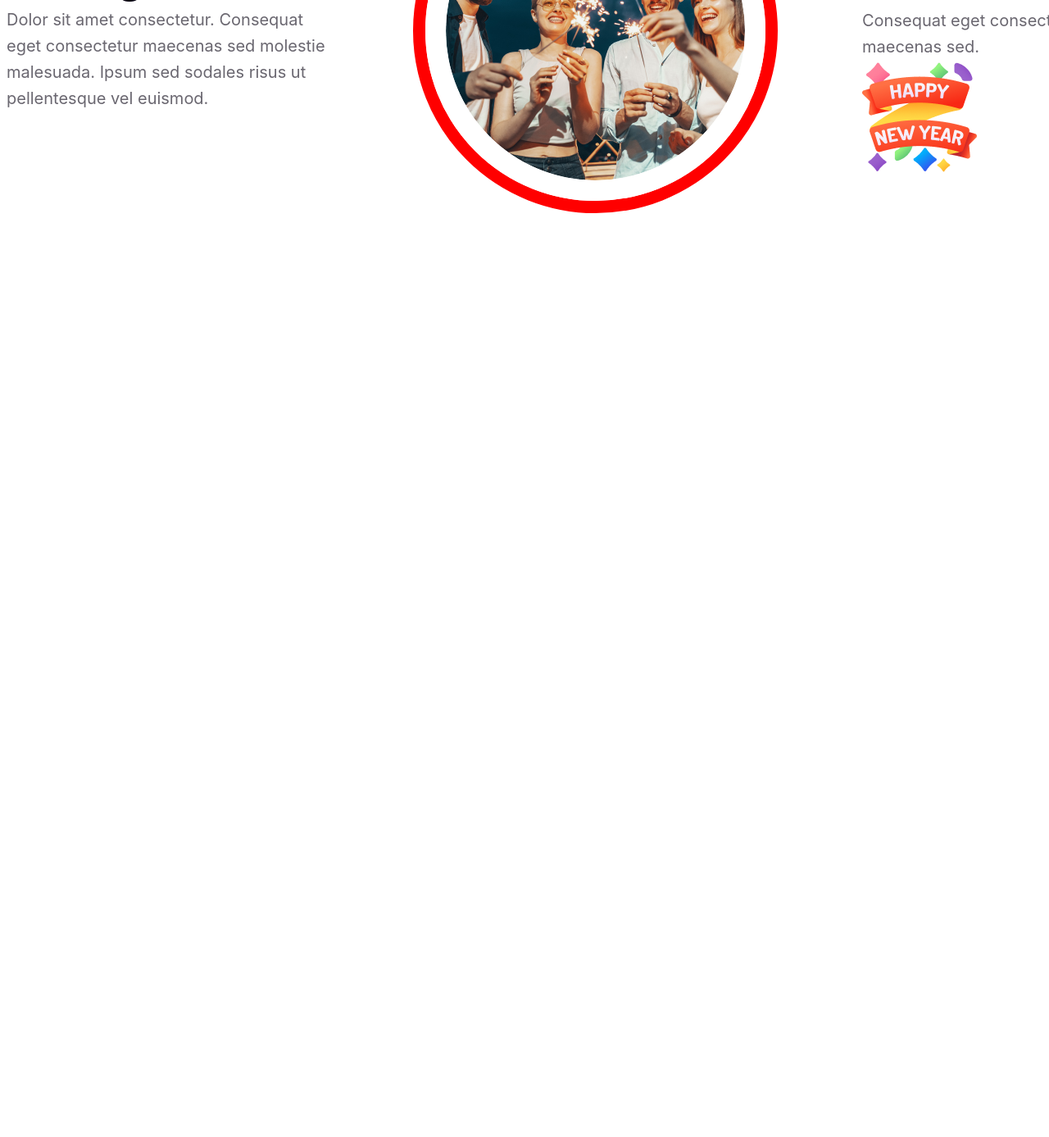
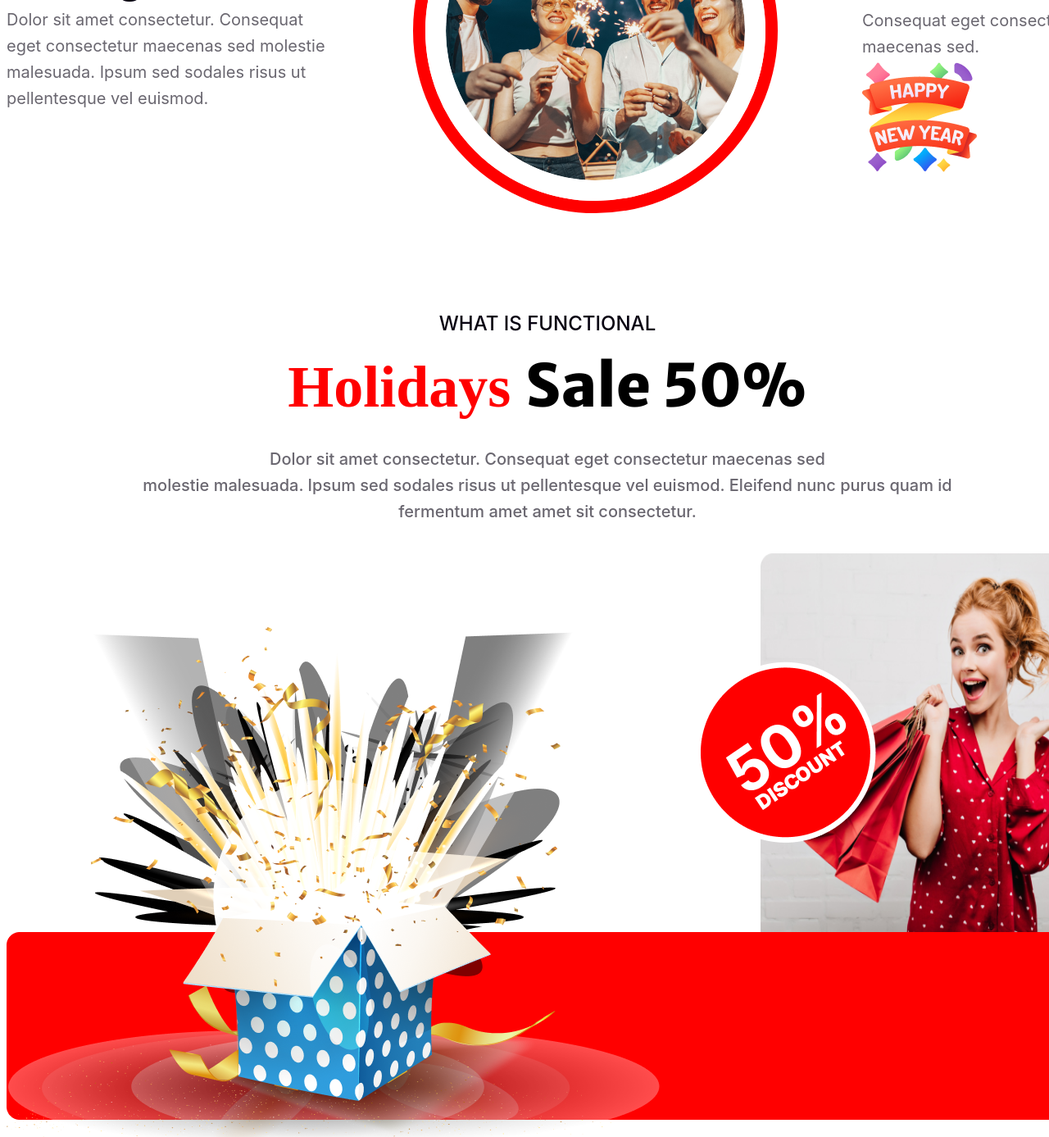
Before and after one commit to Prodhan1971/happy-new-year-project, a plain HTML site: page index.html in a window 1280 px wide. Shown: the part 3157-4544 px from the top of the page at 82% size. Before the commit the page ends 3425 px from the top, so only its background shows below. Drawn offline with Linux system fonts and the light colour scheme.

Commit message:
Holiday sectin

```diff
--- a/index.html
+++ b/index.html
@@ -89,7 +89,8 @@
             <div id="soon">
                 Coming Soon
             </div>
-            <div id="article">Dolor sit amet consectetur. Consequat eget consectetur maecenas sed molestie malesuada. Ipsum sed
+            <div id="article">Dolor sit amet consectetur. Consequat eget consectetur maecenas sed molestie malesuada.
+                Ipsum sed
                 sodales risus ut pellentesque vel euismod.
             </div>
         </div>
@@ -112,6 +113,39 @@
         </div>
     </div>
 
+    <!-- Holiday section -->
+    <div class="holiday-section">
+        <div class="holiday-section-red">
+            <div class="holiday-description-section">
+                <div class="description-article-one">
+                    WHAT IS FUNCTIONAL
+                </div>
+                <div class="description-article-two">
+                    Holidays <span style="color: black;">Sale 50%</span>
+                </div>
+                <div class="description-article-three">
+                    Dolor sit amet consectetur. Consequat eget consectetur maecenas sed <br> molestie malesuada. Ipsum sed
+                    sodales risus ut pellentesque vel euismod. Eleifend nunc purus quam id <br> fermentum amet amet sit
+                    consectetur.
+                </div>
+
+            </div>
+            <div class="holiday-offer-section">
+                <div class="holiday-offer-section-inner">
+                    <img src="Group 75.png" alt="">
+                </div>
+                <div class="holiday-offer-section-inner-two">
+
+                    <div class="holiday-offer-section-inner-two-pro-inner">
+                        <img src="Group 44.png" alt="">
+                    </div>
+                </div>
+
+            </div>
+        </div>
+
+    </div>
+
 </body>
 
 </html>
--- a/styles/style.css
+++ b/styles/style.css
@@ -279,9 +279,80 @@
     border: 15px solid #F00;
 }
 
-#white-border img{
+#white-border img {
     border: 25px solid white;
     border-radius: 364.844px;
 }
 
 /* 224 */
+
+.holiday-section {
+    width: 1320px;
+    height: 986px;
+    /* border: 4px solid black; */
+    margin: 120px auto;
+    background-image: url(../Rectangle\ 2.png);
+    background-repeat: no-repeat;
+    background-position: bottom;
+
+
+}
+
+.holiday-section-red {
+    background-image: url(../Rectangle\ 1.png);
+    background-repeat: no-repeat;
+    background-position: right;
+    background-size: 400px 462px;
+
+
+
+}
+
+
+.holiday-description-section {
+    text-align: center;
+}
+
+.description-article-one {
+    color: #070211;
+    font-family: Inter;
+    font-size: 24px;
+    font-style: normal;
+    font-weight: 500;
+    line-height: normal;
+    margin-bottom: 16px;
+}
+
+.description-article-two {
+    color: #F00;
+    text-align: center;
+    font-family: Merriweather;
+    font-size: 72px;
+    font-style: normal;
+    font-weight: 900;
+    line-height: normal;
+    margin-bottom: 28px;
+}
+
+.description-article-three {
+    color: rgba(7, 2, 17, 0.60);
+    text-align: center;
+    font-family: Inter;
+    font-size: 20px;
+    font-style: normal;
+    font-weight: 500;
+    line-height: 32px;
+    margin-bottom: 125px;
+}
+
+.holiday-offer-section {
+    display: flex;
+    /* justify-content: space-between; */
+}
+
+.holiday-offer-section-inner-two {
+
+    background-position: left;
+}
+
+.rectangle-picture img {}
```
